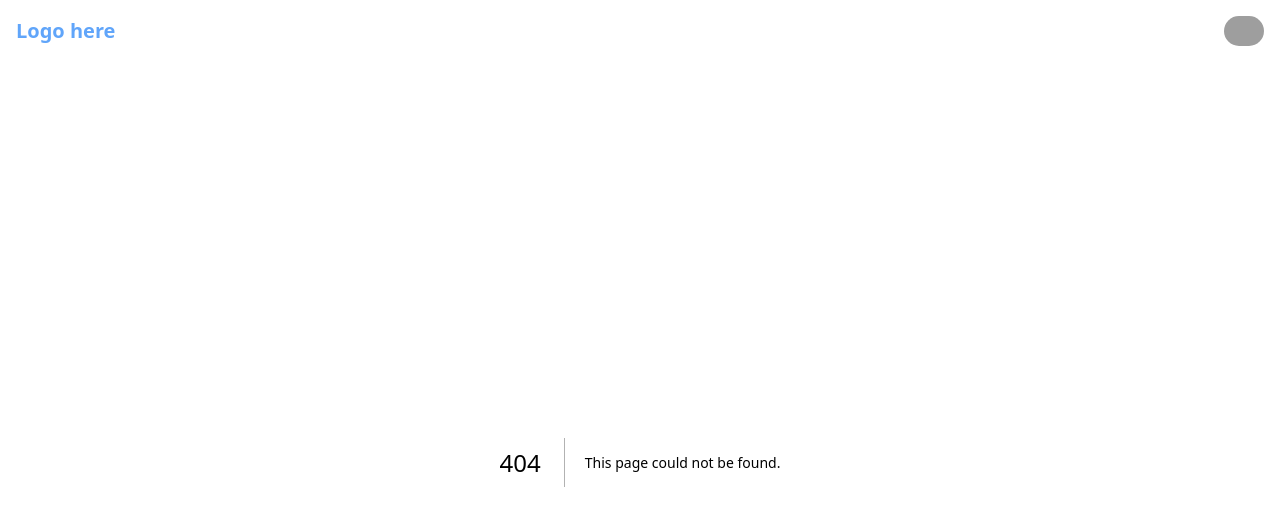
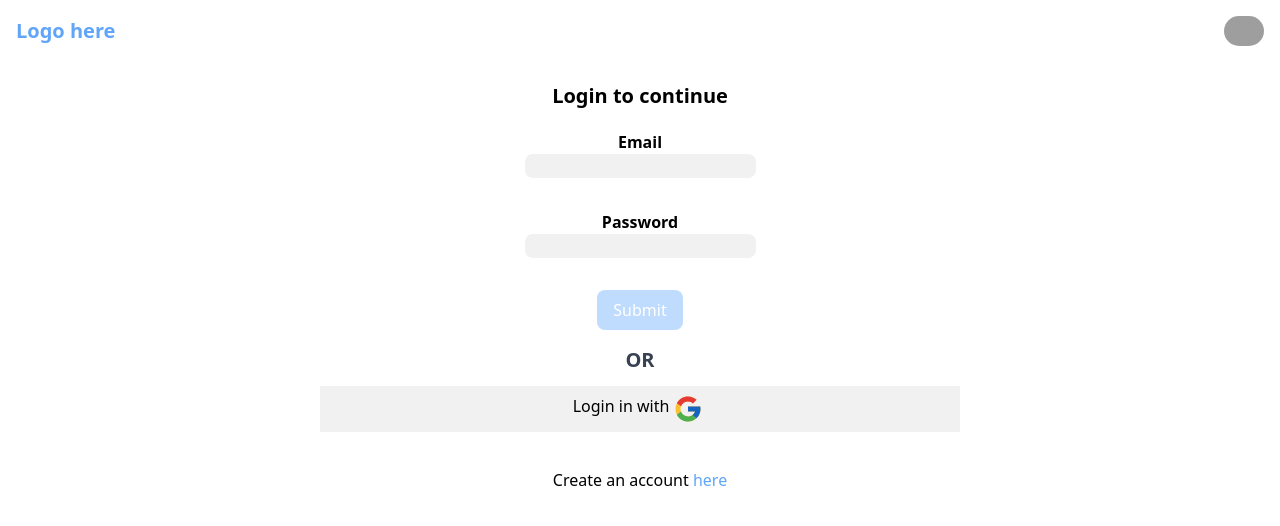
Before and after one commit to arshdev16/social_media, a Next.js app: page /login in a window 1280 px wide. Before the commit this address had no page. Shown: the top 526 px of the page. Built offline with nearby package versions, Linux system fonts and the light colour scheme; grey boxes are pictures that could not be loaded.

Commit message:
Login and signup prototype finished

```diff
--- /dev/null
+++ b/app/(auth)/login/page.tsx
@@ -0,0 +1,116 @@
+"use client";
+import React from "react";
+import { auth } from "../../../lib/firebase";
+import {
+  setPersistence,
+  browserLocalPersistence,
+  signInWithEmailAndPassword,
+} from "firebase/auth";
+import { Formik, Form, Field } from "formik";
+import * as Yup from "yup";
+import GoogleLogin from "../../../components/authWithGoogle";
+import { useRouter } from "next/navigation";
+import Link from "next/link";
+
+type Props = {};
+
+interface FormValues {
+  email: string;
+  password: string;
+}
+
+const Auth = (props: Props) => {
+  const router = useRouter();
+
+  const validationSchema = Yup.object().shape({
+    email: Yup.string().email().required(),
+    password: Yup.string()
+      .min(8, "Password has to be atleast 8 words")
+      .required(),
+  });
+
+  const LoginWithEmailAndPassword = async (values: FormValues) => {
+    setPersistence(auth, browserLocalPersistence).then(async () => {
+      signInWithEmailAndPassword(auth, values.email, values.password);
+    });
+    return router.push("/");
+  };
+
+  return (
+    <div className="flex flex-col h-screen items-center">
+      <h1 className="my-5 font-bold text-xl">Login to continue</h1>
+      <Formik
+        initialValues={{ email: "", password: "" }}
+        onSubmit={(values) => {
+          LoginWithEmailAndPassword(values);
+        }}
+        validateOnMount={true}
+        validationSchema={validationSchema}
+      >
+        {({ errors, touched }) => (
+          <Form>
+            <div className="flex flex-col items-center h-20">
+              <label htmlFor="email" className="font-semibold">
+                Email
+              </label>
+              <Field
+                className="bg-[#f1f1f1] outline-none border-1 border-black rounded-lg"
+                name="email"
+                id="email"
+                type="email"
+              />
+              {errors.email && touched.email ? (
+                <div className="text-red-600">{errors.email}</div>
+              ) : null}
+            </div>
+            <div className="flex flex-col items-center h-20">
+              <label htmlFor="password" className="font-semibold">
+                Password
+              </label>
+              <Field
+                className="bg-[#f1f1f1] outline-none border-1 border-black rounded-lg"
+                name="password"
+                id="password"
+                type="password"
+              />
+              {errors.password && touched.password ? (
+                <div className="text-red-600">{errors.password}</div>
+              ) : null}
+            </div>
+            <div className="flex flex-col items-center">
+              <button
+                disabled={
+                  errors.email !== undefined && errors.password !== undefined
+                }
+                type="submit"
+                className={`${
+                  errors.email !== undefined && errors.password !== undefined
+                    ? "bg-blue-200"
+                    : "bg-blue-400"
+                } text-white rounded-lg px-4 py-2 `}
+              >
+                Submit
+              </button>
+            </div>
+          </Form>
+        )}
+      </Formik>
+
+      <div className="flex flex-col items-center my-4 w-1/2">
+        <h1 className="font-bold text-xl text-gray-700">OR</h1>
+        <GoogleLogin />
+      </div>
+      <div className="flex flex-col items-center my-2 w-1/2">
+        <span>
+          {" "}
+          Create an account{" "}
+          <Link href={"/signup"} className="text-blue-400">
+            here
+          </Link>
+        </span>
+      </div>
+    </div>
+  );
+};
+
+export default Auth;
```
